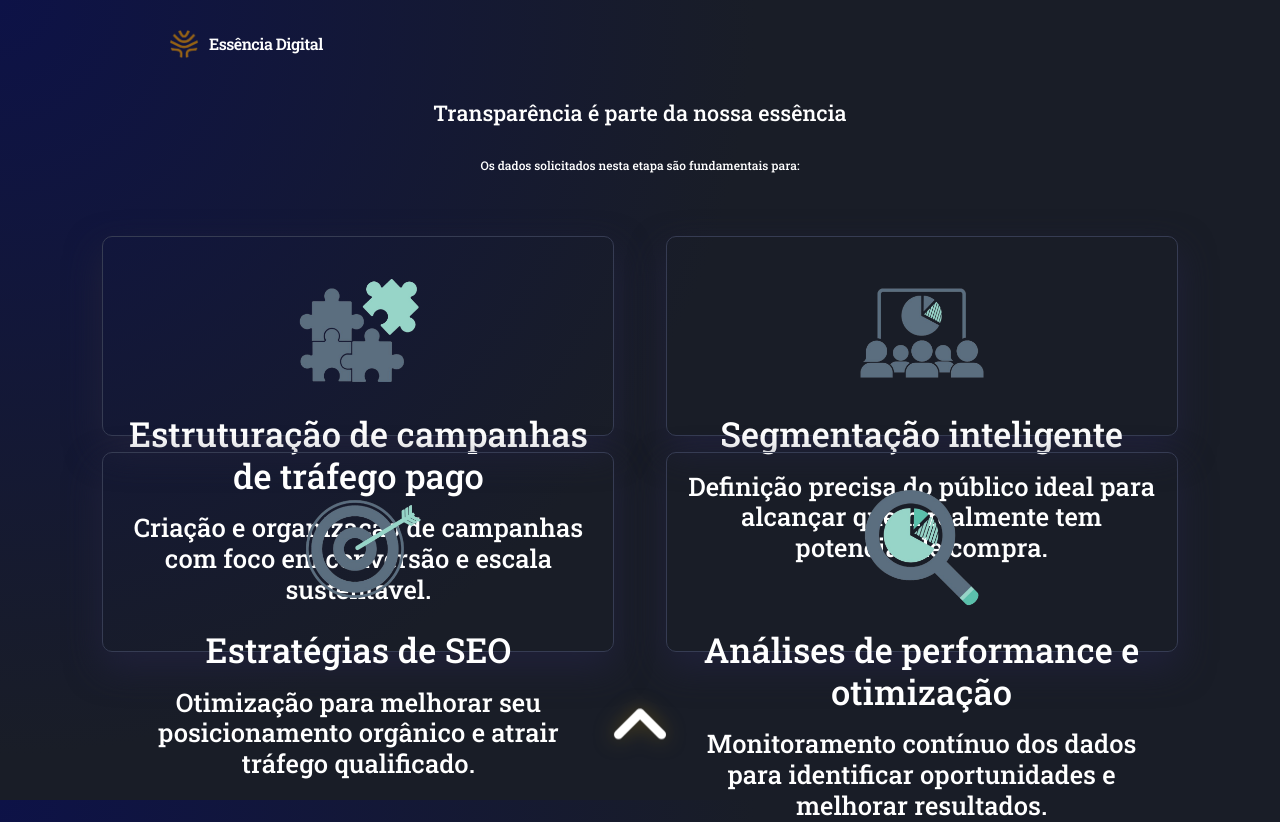
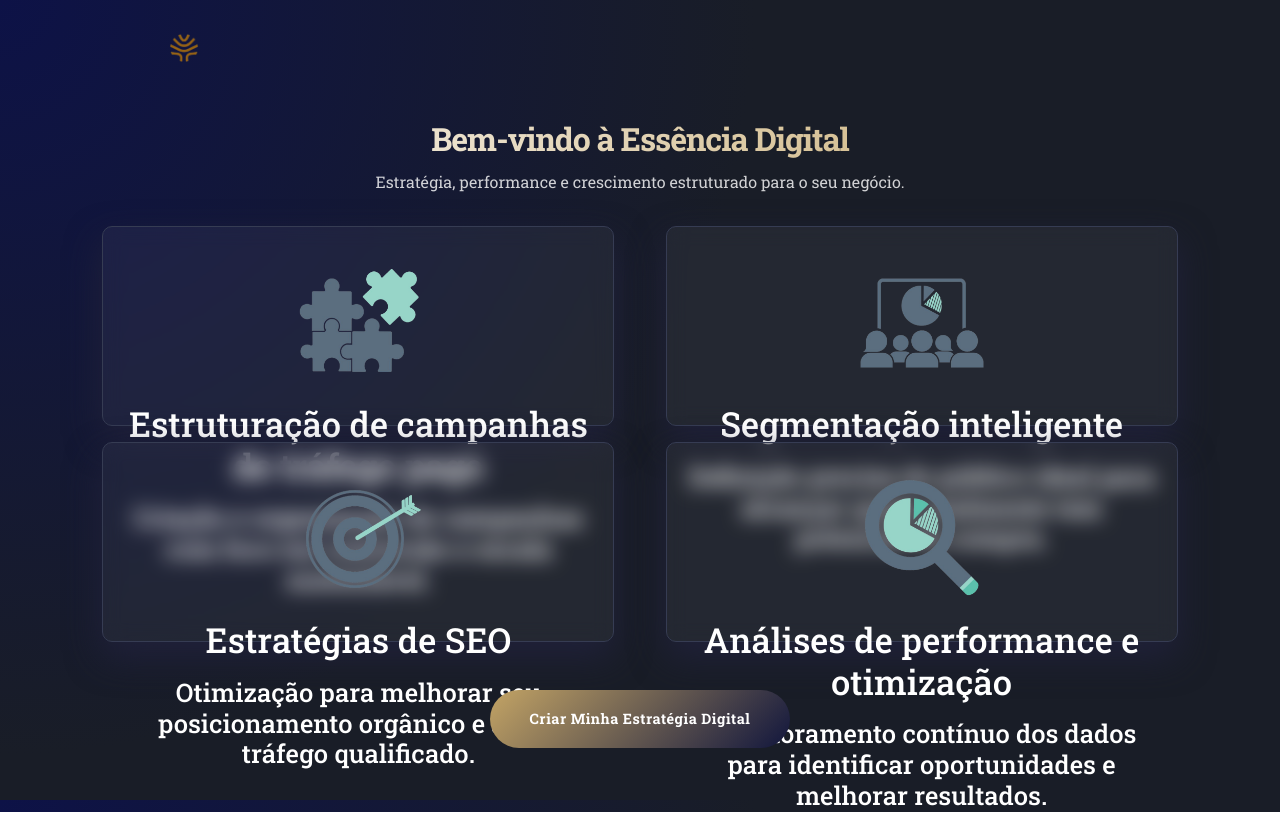
Before and after one commit to natan-do-egito-roldao/segmenta-ofront, a website: page index.html in a window 1280 px wide. Drawn offline with nearby package versions, Linux system fonts and the light colour scheme.

Commit message:
melhorando landingPage

```diff
--- a/index.html
+++ b/index.html
@@ -16,15 +16,13 @@
     <div class="colloum">
         <div class="upPage">
             <img src="./images/logo.png" alt="logo" width="30vw" height="30vh">
-            <h1 class="textLogo">Essência Digital</h1>
         </div>
 
-        <div class="midText">
-            <h1 class="text1">Transparência é parte da nossa essência</h1>
-        </div>
-
-        <div class="midText2">
-            <h6 class="text2">Os dados solicitados nesta etapa são fundamentais para:</h6>
+        <div class="hero">
+            <h1 class="hero-title">Bem-vindo à Essência Digital</h1>
+            <p class="hero-subtitle">
+                Estratégia, performance e crescimento estruturado para o seu negócio.
+            </p>
         </div>
 
         <div class="downPoints">
@@ -56,19 +54,7 @@
         </div>
 
         <div class="mybtn" id="comecarbtn">
-            <svg
-            class="setabtn"
-            viewBox="0 0 24 24"
-            fill="none"
-            xmlns="http://www.w3.org/2000/svg"
-            >
-            <path
-                d="M6 14L12 8L18 14"
-                stroke="currentColor"
-                stroke-width="2.5"
-                stroke-linecap="round"
-                stroke-linejoin="round"
-            />
+            <p>Criar Minha Estratégia Digital</p>
             </svg>
         </div>
     </div>
--- a/style/estilo.css
+++ b/style/estilo.css
@@ -1,6 +1,105 @@
 *{
     box-sizing: border-box;
 }
+
+
+/* ========================= */
+/* ANIMAÇÃO DE ENTRADA */
+/* ========================= */
+
+@keyframes fadeInPage {
+    from {
+        opacity: 0;
+        transform: scale(1.02);
+    }
+    to {
+        opacity: 1;
+        transform: scale(1);
+    }
+}
+
+/* ========================= */
+/* HERO SECTION */
+/* ========================= */
+
+.hero {
+    text-align: center;
+    margin-top: 8vh;
+    animation: slideUpHero 1.2s ease;
+}
+
+.hero-title {
+    font-size: 4vh;
+    font-weight: 700;
+    letter-spacing: -1px;
+    background: linear-gradient(90deg, #ffffff, #c3a465);
+    -webkit-background-clip: text;
+    -webkit-text-fill-color: transparent;
+}
+
+.hero-subtitle {
+    font-size: 2vh;
+    opacity: 0.8;
+    margin-top: 1.5vh;
+}
+
+@keyframes slideUpHero {
+    from {
+        opacity: 0;
+        transform: translateY(30px);
+    }
+    to {
+        opacity: 1;
+        transform: translateY(0);
+    }
+}
+
+/* ========================= */
+/* CARDS PREMIUM */
+/* ========================= */
+
+.why {
+    background: rgba(255, 255, 255, 0.05);
+    backdrop-filter: blur(10px);
+    border: 1px solid rgba(255,255,255,0.08);
+    transition: all .4s ease;
+}
+
+.why:hover {
+    transform: translateY(-8px) scale(1.02);
+    border-color: #c3a465;
+    box-shadow: 0 20px 50px rgba(0,0,0,0.35);
+}
+
+/* ========================= */
+/* FUNDO LEVEMENTE ANIMADO */
+/* ========================= */
+
+body {
+    background: radial-gradient(circle at 20% 20%, #141a5c, #0d1247 40%, #191d27 100%);
+    background-size: 200% 200%;
+    animation: backgroundMove 12s ease infinite;
+}
+
+@keyframes backgroundMove {
+    0% { background-position: 0% 0%; }
+    50% { background-position: 100% 100%; }
+    100% { background-position: 0% 0%; }
+}
+
+/* ========================= */
+/* BOTÃO MAIS IMPACTANTE */
+/* ========================= */
+
+.mybtn {
+    margin-top: 6vh;
+    transition: .4s;
+}
+
+.mybtn:hover {
+    transform: scale(1.1);
+}
+
 
 /* HTML: <div class="loader"></div> */
 .loader {
@@ -29,11 +128,14 @@
 
 html, body{
     margin: 0;
-    width: 100vw;
-    height: 100vh;
+    width: 100dvw;
+    height: 100dvh;
+
 }
 
 body{
+    animation: fadeInPage 1.2s ease;
+    margin: 10px;
     margin:0;
     min-height:100vh;
     overflow-x:hidden;
@@ -361,3 +463,86 @@ input:-webkit-autofill{
     color:rgba(255,255,255,.6);
     cursor: pointer;
 }
+
+/* ========================= */
+/* BOTÃO CTA PREMIUM */
+/* ========================= */
+
+.mybtn {
+    margin-top: 6vh;
+    display: flex;
+    align-items: center;
+    justify-content: center;
+}
+
+.mybtn p {
+    margin: 0;
+}
+
+/* Botão estilo principal */
+#comecarbtn {
+    position: relative;
+    padding: 18px 40px;
+    border-radius: 60px;
+    font-weight: 700;
+    font-size: 1.8vh;
+    letter-spacing: 0.5px;
+    cursor: pointer;
+    overflow: hidden;
+    transition: all 0.4s ease;
+
+    /* Gradiente principal */
+    background: linear-gradient(135deg, #c3a465, #11163d);
+    color: white;
+    box-shadow: 0 15px 35px rgba(124, 92, 255, 0.4);
+}
+
+/* Brilho animado passando */
+#comecarbtn::before {
+    content: "";
+    position: absolute;
+    top: 0;
+    left: -75%;
+    width: 50%;
+    height: 100%;
+    background: linear-gradient(
+        120deg,
+        rgba(255,255,255,0.2),
+        rgba(255,255,255,0.6),
+        rgba(255,255,255,0.2)
+    );
+    transform: skewX(-20deg);
+    transition: 0.6s;
+}
+
+#comecarbtn:hover::before {
+    left: 130%;
+}
+
+/* Hover */
+#comecarbtn:hover {
+    transform: translateY(-6px) scale(1.05);
+    box-shadow: 0 20px 50px rgba(195, 164, 101, 0.6);
+}
+
+/* Clique */
+#comecarbtn:active {
+    transform: scale(0.97);
+}
+
+/* Animação contínua de leve pulsar */
+#comecarbtn {
+    animation: pulseCTA 2.5s infinite ease-in-out;
+}
+
+@keyframes pulseCTA {
+    0% {
+        box-shadow: 0 0 0 0 rgba(195, 164, 101, 0.5);
+    }
+    70% {
+        box-shadow: 0 0 0 18px rgba(195, 164, 101, 0);
+    }
+    100% {
+        box-shadow: 0 0 0 0 rgba(195, 164, 101, 0);
+    }
+}
```
